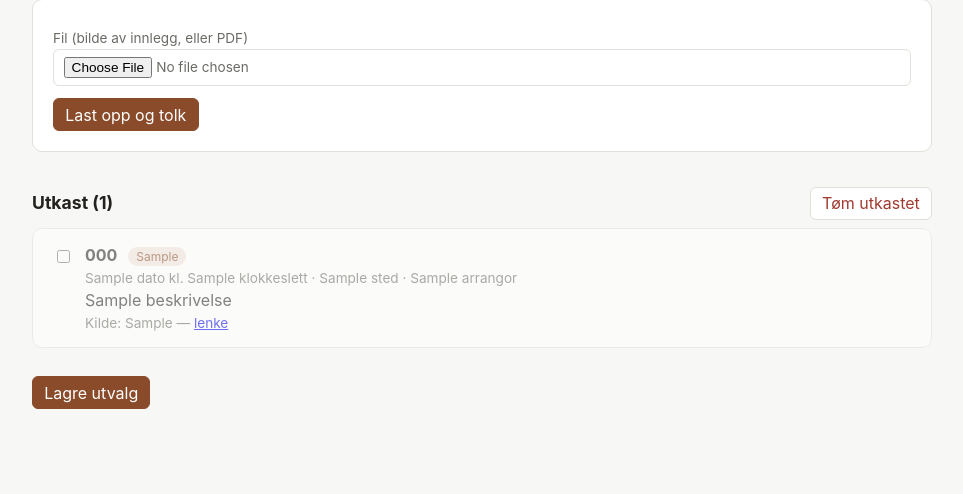
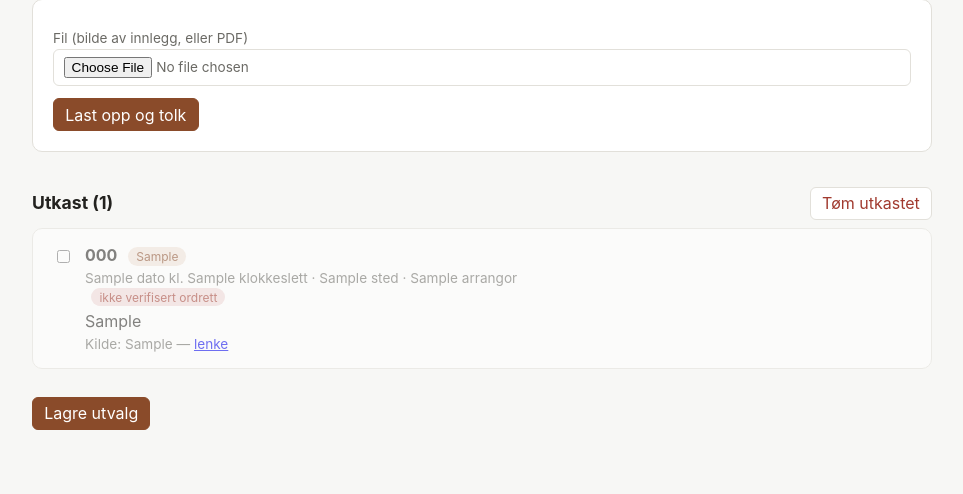
Before and after one commit to fgjestad/vibecoding, a FastAPI app: template app/templates/innhosting.html in a window 1280 px wide. Shown: the part 770-1264 px from the top of the page, without its empty margins (158-1121 px from the left). Before the commit the page ends 1179 px from the top, so only its background shows below. Run offline with FastAPI, Linux system fonts and the light colour scheme; the template is opened without the code that fills it: most values are stand-ins (such as "Sample title", 1, 10 or a date in 2020).

Commit message:
Add files via upload
oppdatert LLM

```diff
--- a/app/templates/innhosting.html
+++ b/app/templates/innhosting.html
@@ -109,7 +109,12 @@
                   {{ a.dato }}{% if a.klokkeslett %} kl. {{ a.klokkeslett }}{% endif %} · {{ a.sted }}
                   {% if a.arrangor %} · {{ a.arrangor }}{% endif %}
                 </div>
-                <p style="margin: 0.3rem 0;">{{ a.beskrivelse }}</p>
+                {% if a.tekst_bekreftet %}
+                  <span class="tag" style="background: #dcecdd; color: var(--ok);">bekreftet ordrett</span>
+                {% else %}
+                  <span class="tag tag-advarsel">ikke verifisert ordrett</span>
+                {% endif %}
+                <p style="margin: 0.3rem 0; white-space: pre-line;">{{ a.original_tekst }}</p>
                 <div class="meta">
                   Kilde: {{ a.kilde_type }}
                   {% if a.kilde_url %} — <a href="{{ a.kilde_url }}" target="_blank" rel="noopener">lenke</a>{% endif %}
```
